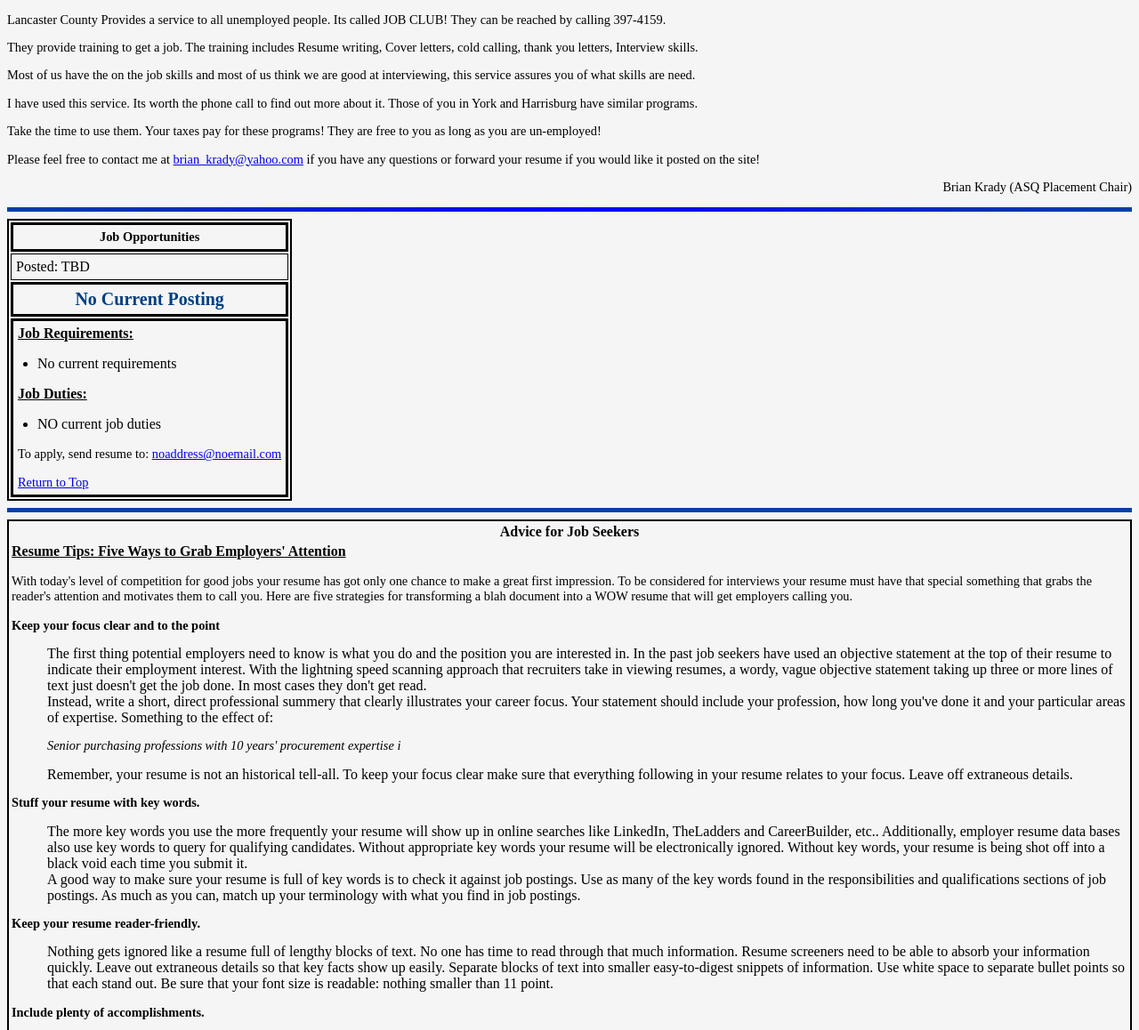
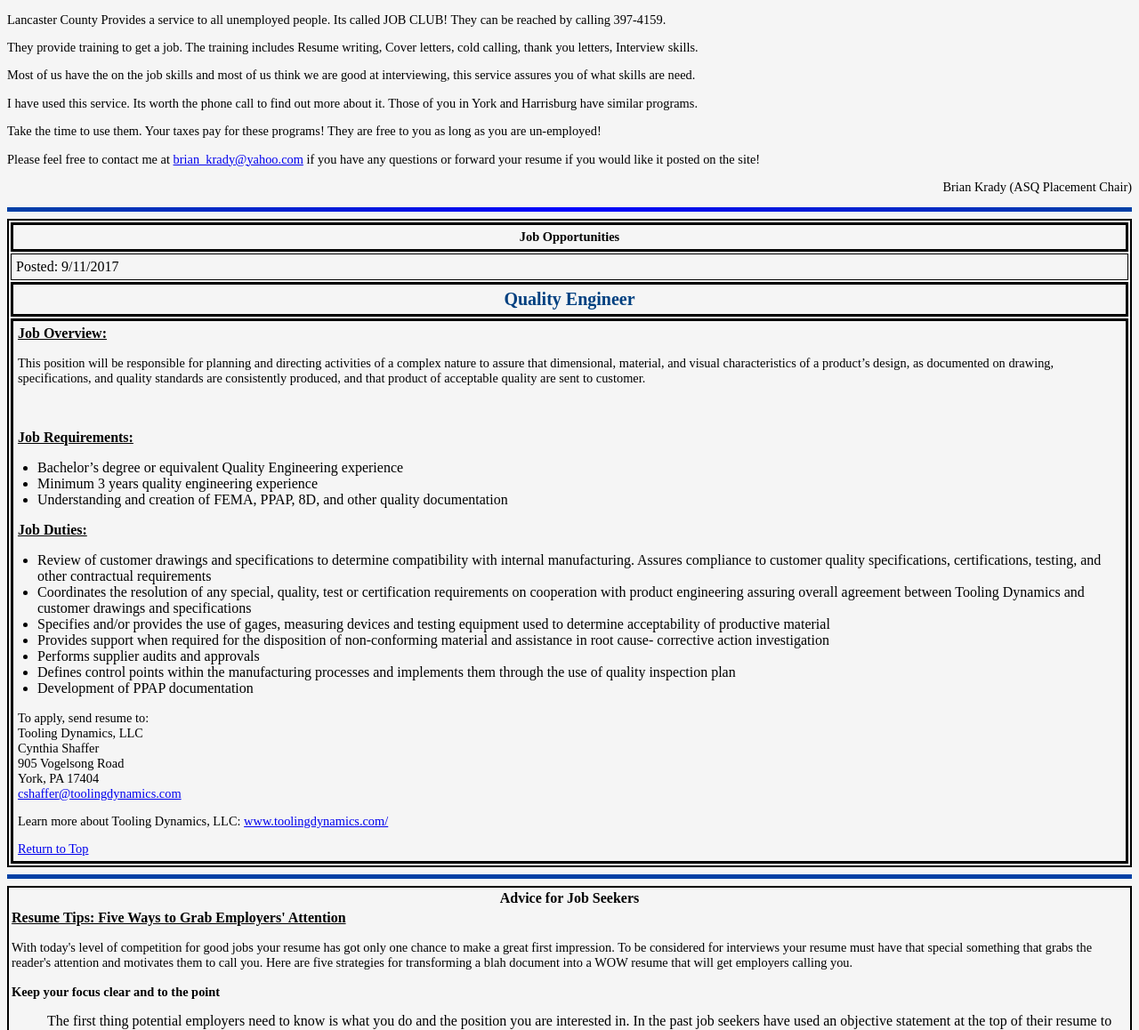
Before and after one commit to asqh0322/ASQ-Website, a PHP site: page /Placement.php in a window 1280 px wide. Shown: the part 879-2037 px from the top of the page at 89% size. Run offline with PHP 8.4, Linux system fonts and the light colour scheme; some libraries are stand-ins or nearby versions.

Commit message:
Update placement.html with QE posting for Tooling Dynamics

```diff
--- a/Placement.php
+++ b/Placement.php
@@ -49,7 +49,7 @@ members</a> </div>
 <td class="tdbox">
 <div class="dropdown"><button onclick="myFunction('jobMenu')" class="dropbtn" data-toggle="dropdown">View Job Postings</button>
 <div id="jobMenu" class="dropdown-content">
-<a href="#QT">No Current Postings</a>
+<a href="#QT">Quality Engineer</a>
 </div>
 </div>
 </td>
@@ -96,24 +96,43 @@ posted on the site!</p>
 </tr>
 <tr>
 <td class="tdbox"><a name="QT"></a>Posted:
-TBD</td>
+9/11/2017</td>
 </tr>
 <tr>
 <td class="tdborder">
-<p class="section_header">No Current Posting</p>
+<p class="section_header">Quality Engineer</p>
 </td>
 </tr>
 <tr>
 <td class="tdborder">
+<p class="underline_head">Job Overview:</p>
+<p class="general">This position will be responsible for planning and directing activities of a complex nature to assure that dimensional, material, and visual characteristics of a product’s design, as documented on drawing, specifications, and quality standards are consistently produced, and that product of acceptable quality are sent to customer.</p></br>
 <p class="underline_head">Job Requirements:</p>
-<p class="general"><ul><li>No current requirements</li></ul></p>
+<p class="general"><ul><li>Bachelor’s degree or equivalent Quality Engineering experience</li>
+<li>Minimum 3 years quality engineering experience</li>
+<li>Understanding and creation of FEMA, PPAP, 8D, and other quality documentation
+</li></ul></p>
 <p class="underline_head">Job Duties:</p>
 <p class="general">
-<ul><li>NO current job duties</li>
+<ul><li>Review of customer drawings and specifications to determine compatibility with internal manufacturing.  Assures compliance to customer quality specifications, certifications, testing, and other contractual requirements</li>
+<li>Coordinates the resolution of any special, quality, test or certification requirements on cooperation with product engineering assuring overall agreement between Tooling Dynamics and customer drawings and specifications</li>
+<li>Specifies and/or provides the use of gages, measuring devices and testing equipment used to determine acceptability of productive material</li>
+<li>Provides support when required for the disposition of non-conforming material and assistance in root cause- corrective action investigation</li>
+<li>Performs supplier audits and approvals</li>
+<li>Defines control points within the manufacturing processes and implements them through the use of quality inspection plan</li>
+<li>Development of PPAP documentation
+</li>
 </ul>
 </p>
-<p class="general">To apply, send resume to: <a href="mailto:noaddress@nogmail.com?Subject=No Posting">noaddress@noemail.com</a></p>
+<p class="general">To apply, send resume to: </br>
+  Tooling Dynamics, LLC</br>
+  Cynthia Shaffer</br>
+  905 Vogelsong Road</br>
+  York, PA 17404</br>
 
+<a href="mailto:cshaffer@toolingdynamics.com?Subject=Quality Engineer Position">cshaffer@toolingdynamics.com</a></p>
+<p class="general">Learn more about Tooling Dynamics, LLC:
+<a href="http://www.toolingdynamics.com/">www.toolingdynamics.com/</a></p>
 <p class="general"><a href="#Top" target="_self">Return to Top</a></p>
 </td>
 </tr>
```
